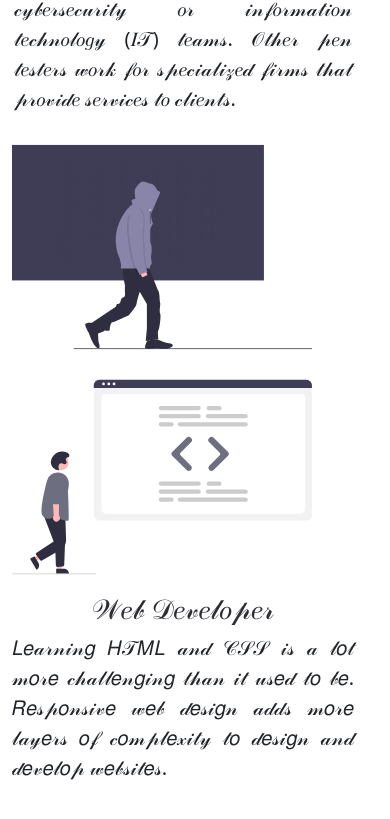
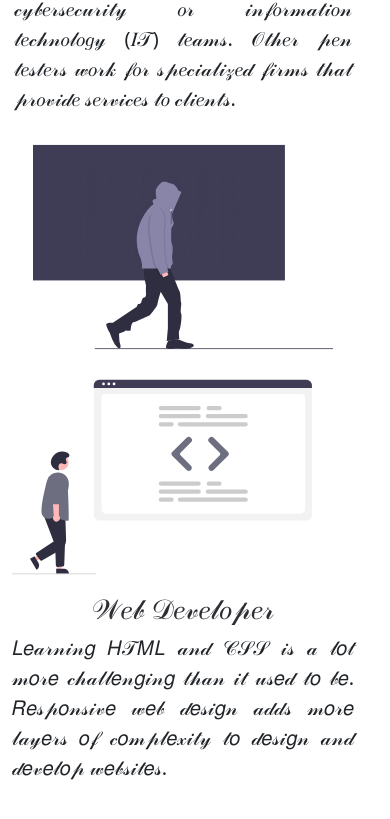
Before and after one commit to udayakumar21/udayakumar.github.io, a plain HTML site: page index.html in a window 390 px wide. Shown: the part 3537-4356 px from the top of the page. Drawn offline with nearby package versions, Linux system fonts and the light colour scheme.

Commit message:
Update index.html

```diff
--- a/index.html
+++ b/index.html
@@ -176,7 +176,7 @@
                     <h1 style=" color:#2D2D34; text-align:center ">𝒫𝑒𝓃𝑒𝓉𝓇𝒶𝓉𝒾𝑜𝓃 𝒯𝑒𝓈𝓉𝑒𝓇</h1>
                     <p class=" lead " style=" text-align:justify;padding:2px ">𝒫𝑒𝓃𝑒𝓉𝓇𝒶𝓉𝒾𝑜𝓃 𝓉𝑒𝓈𝓉𝑒𝓇𝓈, 𝒶𝓁𝓈𝑜 𝓀𝓃𝑜𝓌𝓃 𝒶𝓈 𝓅𝑒𝓃 𝓉𝑒𝓈𝓉𝑒𝓇𝓈, 𝒽𝑒𝓁𝓅 𝑜𝓇𝑔𝒶𝓃𝒾𝓏𝒶𝓉𝒾𝑜𝓃𝓈 𝒾𝒹𝑒𝓃𝓉𝒾𝒻𝓎 𝒶𝓃𝒹 𝓇𝑒𝓈𝑜𝓁𝓋𝑒 𝓈𝑒𝒸𝓊𝓇𝒾𝓉𝓎 𝓋𝓊𝓁𝓃𝑒𝓇𝒶𝒷𝒾𝓁𝒾𝓉𝒾𝑒𝓈 𝒶𝒻𝒻𝑒𝒸𝓉𝒾𝓃𝑔 𝓉𝒽𝑒𝒾𝓇 𝒹𝒾𝑔𝒾𝓉𝒶𝓁 𝒶𝓈𝓈𝑒𝓉𝓈 𝒶𝓃𝒹 𝒸𝑜𝓂𝓅𝓊𝓉𝑒𝓇 𝓃𝑒𝓉𝓌𝑜𝓇𝓀𝓈. 𝒮𝑜𝓂𝑒 𝓅𝓇𝑜𝒻𝑒𝓈𝓈𝒾𝑜𝓃𝒶𝓁𝓈 𝒽𝑜𝓁𝒹 𝒾𝓃-𝒽𝑜𝓊𝓈𝑒 𝓅𝑜𝓈𝒾𝓉𝒾𝑜𝓃𝓈 𝓌𝒾𝓉𝒽 𝓅𝑒𝓇𝓂𝒶𝓃𝑒𝓃𝓉 𝑒𝓂𝓅𝓁𝑜𝓎𝑒𝓇𝓈, 𝒻𝓊𝓃𝒸𝓉𝒾𝑜𝓃𝒾𝓃𝑔 𝒶𝓈 𝓅𝒶𝓇𝓉 𝑜𝒻 𝒾𝓃𝓉𝑒𝓇𝓃𝒶𝓁 𝒸𝓎𝒷𝑒𝓇𝓈𝑒𝒸𝓊𝓇𝒾𝓉𝓎 𝑜𝓇 𝒾𝓃𝒻𝑜𝓇𝓂𝒶𝓉𝒾𝑜𝓃 𝓉𝑒𝒸𝒽𝓃𝑜𝓁𝑜𝑔𝓎 (𝐼𝒯) 𝓉𝑒𝒶𝓂𝓈. 𝒪𝓉𝒽𝑒𝓇 𝓅𝑒𝓃 𝓉𝑒𝓈𝓉𝑒𝓇𝓈 𝓌𝑜𝓇𝓀 𝒻𝑜𝓇 𝓈𝓅𝑒𝒸𝒾𝒶𝓁𝒾𝓏𝑒𝒹 𝒻𝒾𝓇𝓂𝓈 𝓉𝒽𝒶𝓉 𝓅𝓇𝑜𝓋𝒾𝒹𝑒 𝓈𝑒𝓇𝓋𝒾𝒸𝑒𝓈 𝓉𝑜 𝒸𝓁𝒾𝑒𝓃𝓉𝓈.</p>
                 </div>
-                <div class=" col-sm-3 col-12 ">
+                <div class=" col-sm-3 col-12 " style="text-align:center">
                     <svg xmlns=" http://www.w3.org/2000/svg " data-name=" Layer 1 " width=" 300 " height=" 230 " viewBox=" 0 0 1042.03903 709.08851 " xmlns:xlink=" http://www.w3.org/1999/xlink "><title>hacker_mind</title><rect width=" 875 " height="
         470.67901 " fill=" #3f3d56 "/><rect x=" 158.17901 " y=" 66.35802 " width=" 7.71605 " height=" 12.34568 " fill=" #3c3c56 "/><rect x=" 184.41358 " y=" 63.2716 " width=" 7.71605 " height=" 12.34568 " fill=" #3c3c56 "/><rect x=" 198.30247 " y=" 63.2716
         " width=" 7.71605 " height=" 12.34568 " fill=" #3c3c56 "/><rect x=" 198.30247 " y=" 100.30864 " width=" 7.71605 " height=" 12.34568 " fill=" #3c3c56 "/><rect x=" 213.73457 " y=" 81.79012 " width=" 7.71605 " height=" 12.34568 " fill=" #3c3c56 "/><rect x="
```
